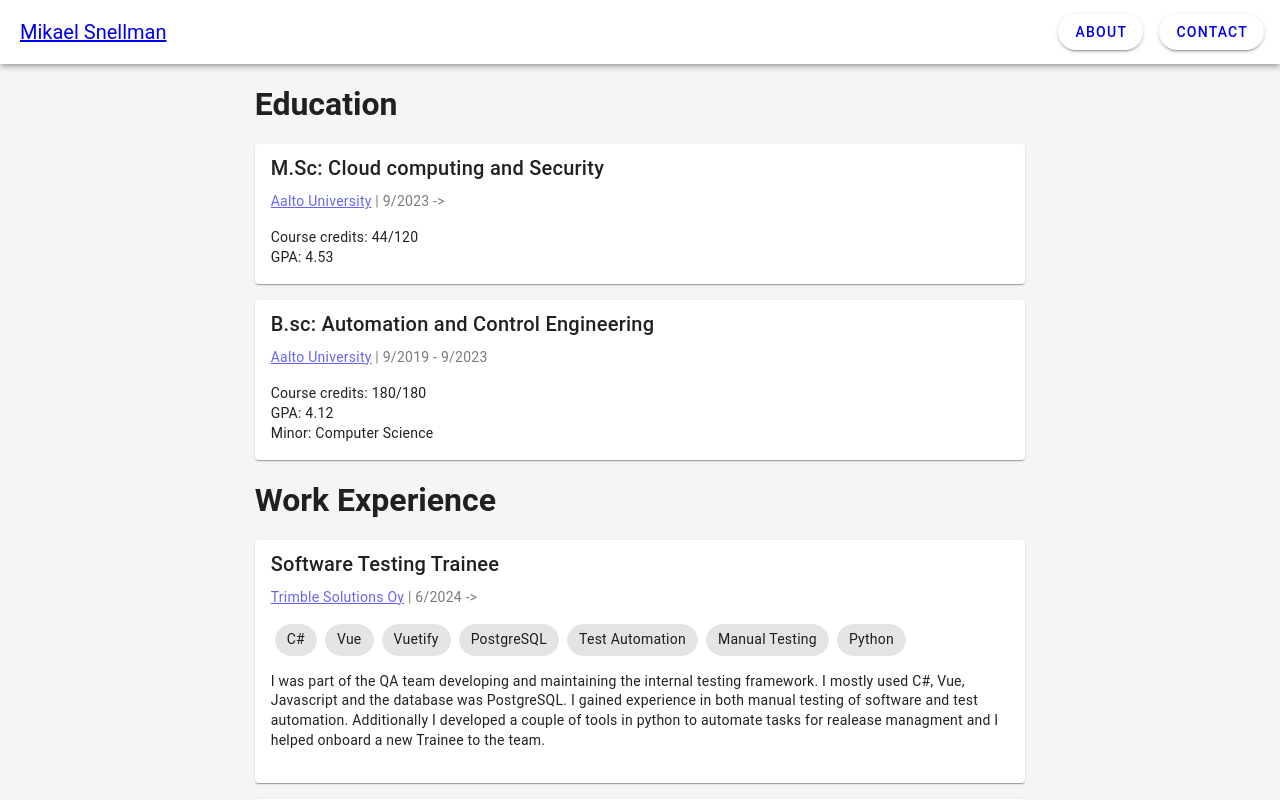
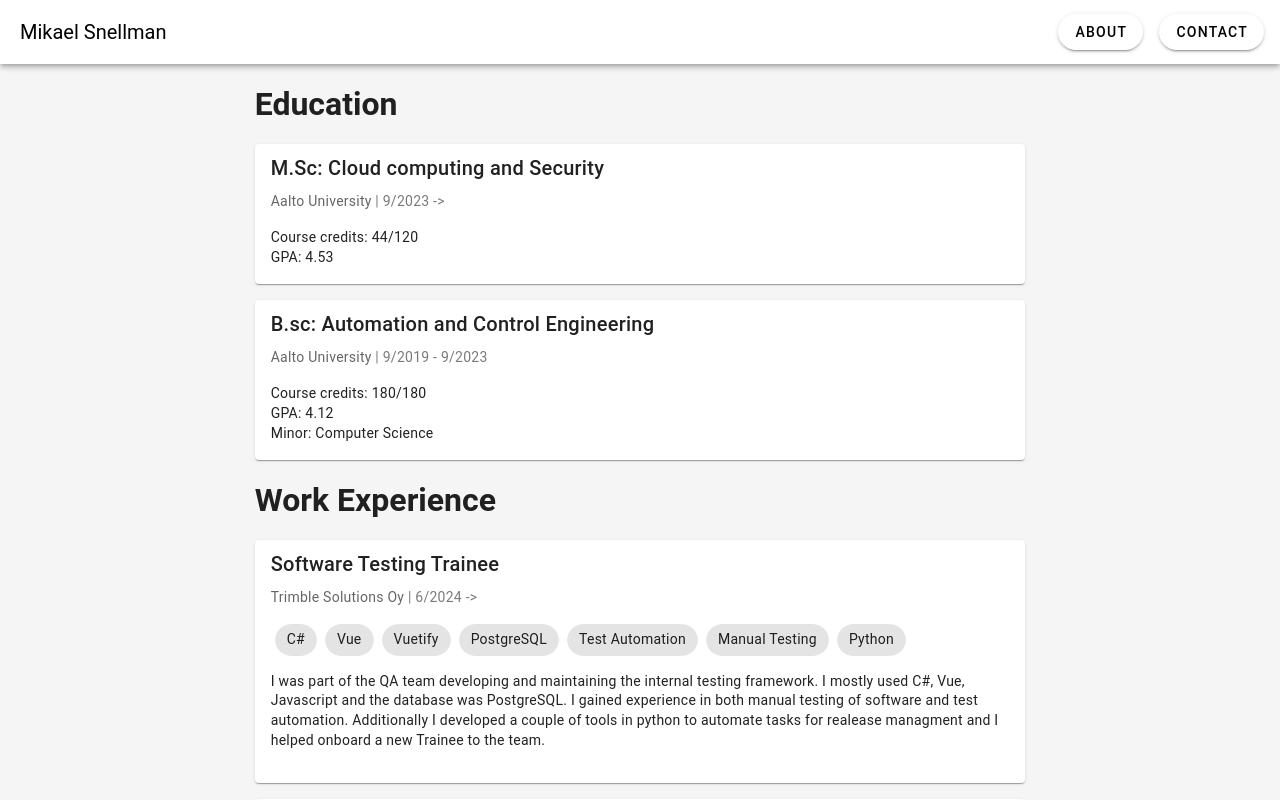
Before and after one commit to NotActuallyBob/personaltestwebsite, a Vue app: page /about in a window 1280 px wide. Shown: the top 800 px of the page. Built offline with nearby package versions, Linux system fonts and the light colour scheme.

Commit message:
Link css formatting

```diff
--- a/src/style.css
+++ b/src/style.css
@@ -0,0 +1,5 @@
+a,
+a:visited {
+    text-decoration: none;
+    color: black
+}
```
